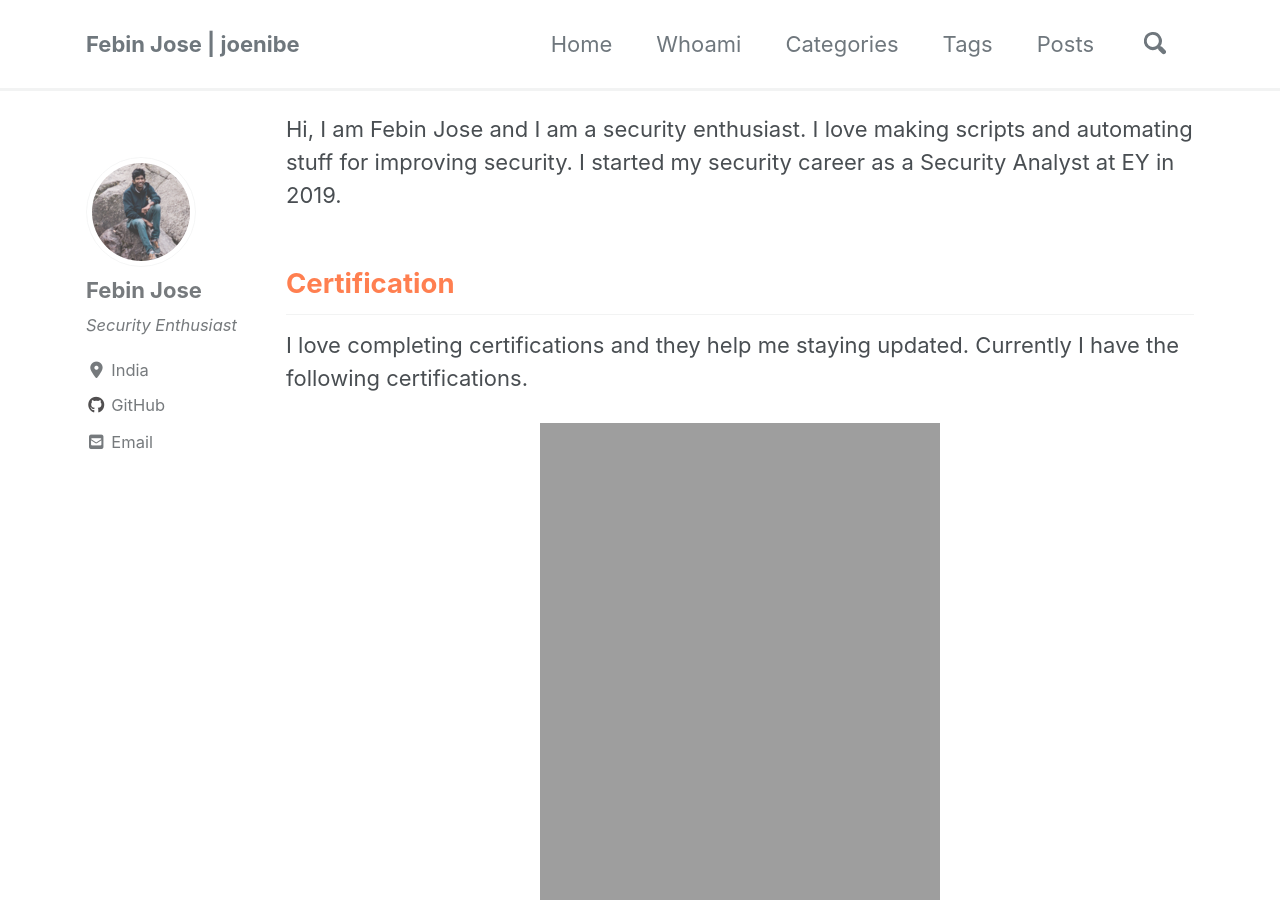
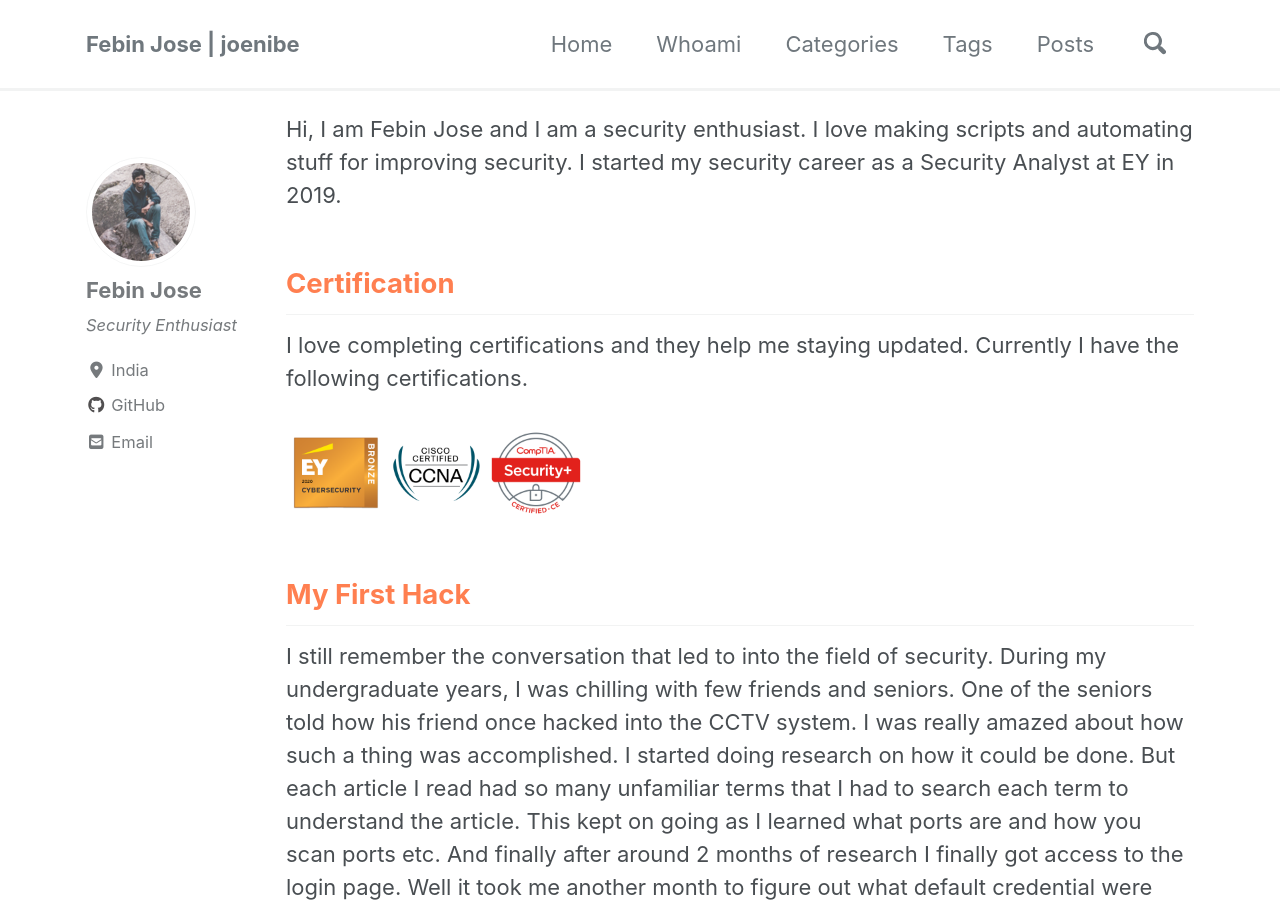
Before and after one commit to JoeNibe/JoeNibe.github.io, a Jekyll site: the page built from _pages/About_Me.md, in a window 1280 px wide and 900 px high. Built offline with Jekyll 4.4.1, drawn with Linux system fonts in a browser that asks for light colours; cached includes are drawn as plain includes; nearby versions of some CDN libraries.

Commit message:
Update About_Me.md

```diff
--- a/_pages/About_Me.md
+++ b/_pages/About_Me.md
@@ -10,7 +10,7 @@
 ## Certification
 I love completing certifications and they help me staying updated. Currently I have the following certifications.
 
-![image1]({{ site.url }}{{ site.baseurl }}/assets/images/certs/ey.png =200x200){: .align-center}![image1]({{ site.url }}{{ site.baseurl }}/assets/images/certs/ccna.png =100x100){: .align-center}![image1]({{ site.url }}{{ site.baseurl }}/assets/images/certs/sec+.png =100x100){: .align-center}
+![image1]({{ site.url }}{{ site.baseurl }}/assets/images/certs/ey.png){:height="100px" width="100px"}![image1]({{ site.url }}{{ site.baseurl }}/assets/images/certs/ccna.png){:height="100px" width="100px"}![image1]({{ site.url }}{{ site.baseurl }}/assets/images/certs/sec+.png){:height="100px" width="100px"}
 
 ## My First Hack
 I still remember the conversation that led to into the field of security. During my undergraduate years, I was chilling with few friends and seniors. One of the seniors told how his friend once hacked into the CCTV system. I was really amazed about how such a thing was accomplished. I started doing research on how it could be done. But each article I read had so many unfamiliar terms that I had to search each term to understand the article. This kept on going as I learned what ports are and how you scan ports etc. And finally after around 2 months of research I finally got access to the login page. Well it took me another month to figure out what default credential were and found one that worked. The moment I saw the camera feed, I jumped and ran out of my room as couldn't believe what I had done. It was the moment when I decided that I want to learn more and work in the field of security.
```
